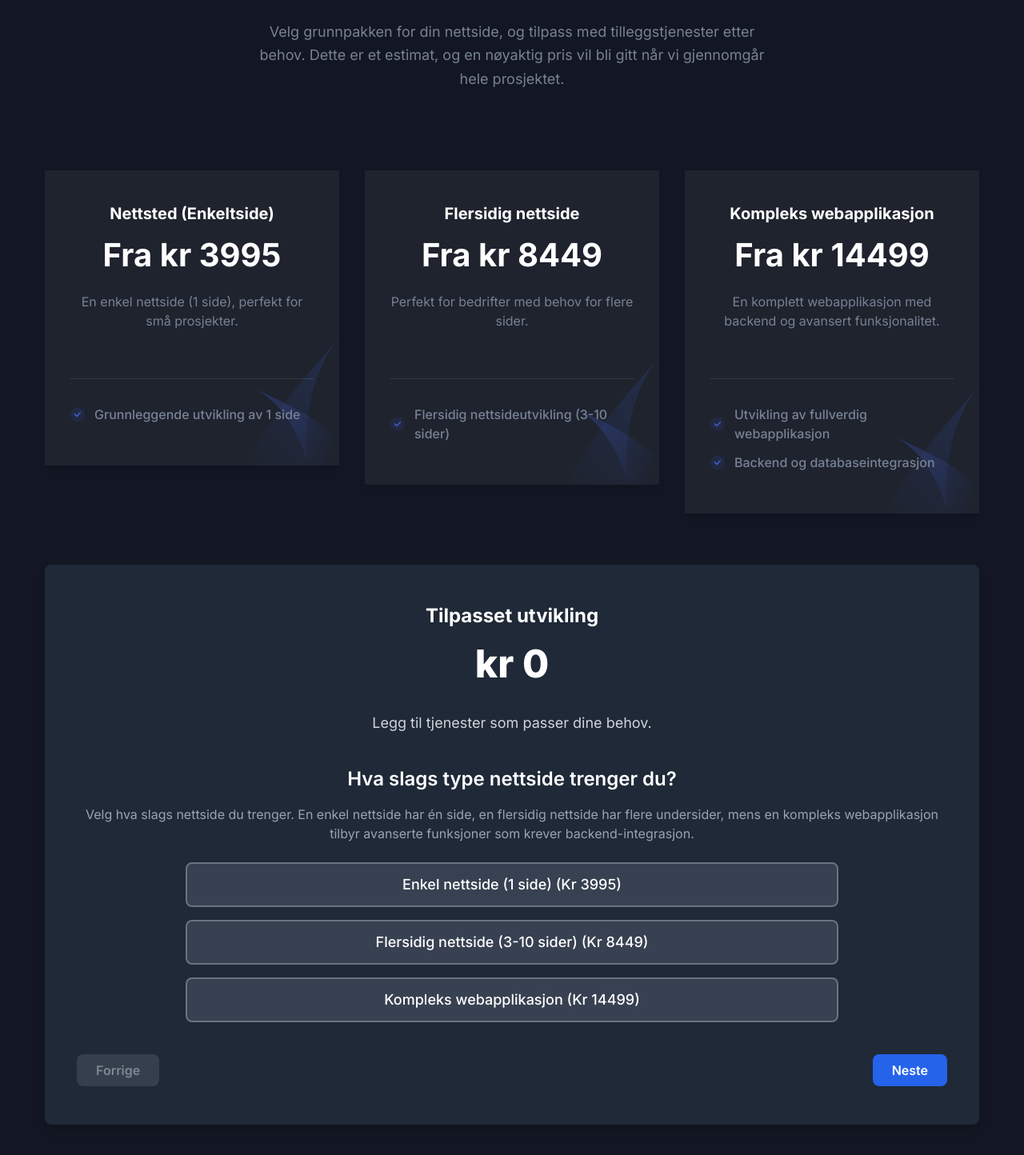
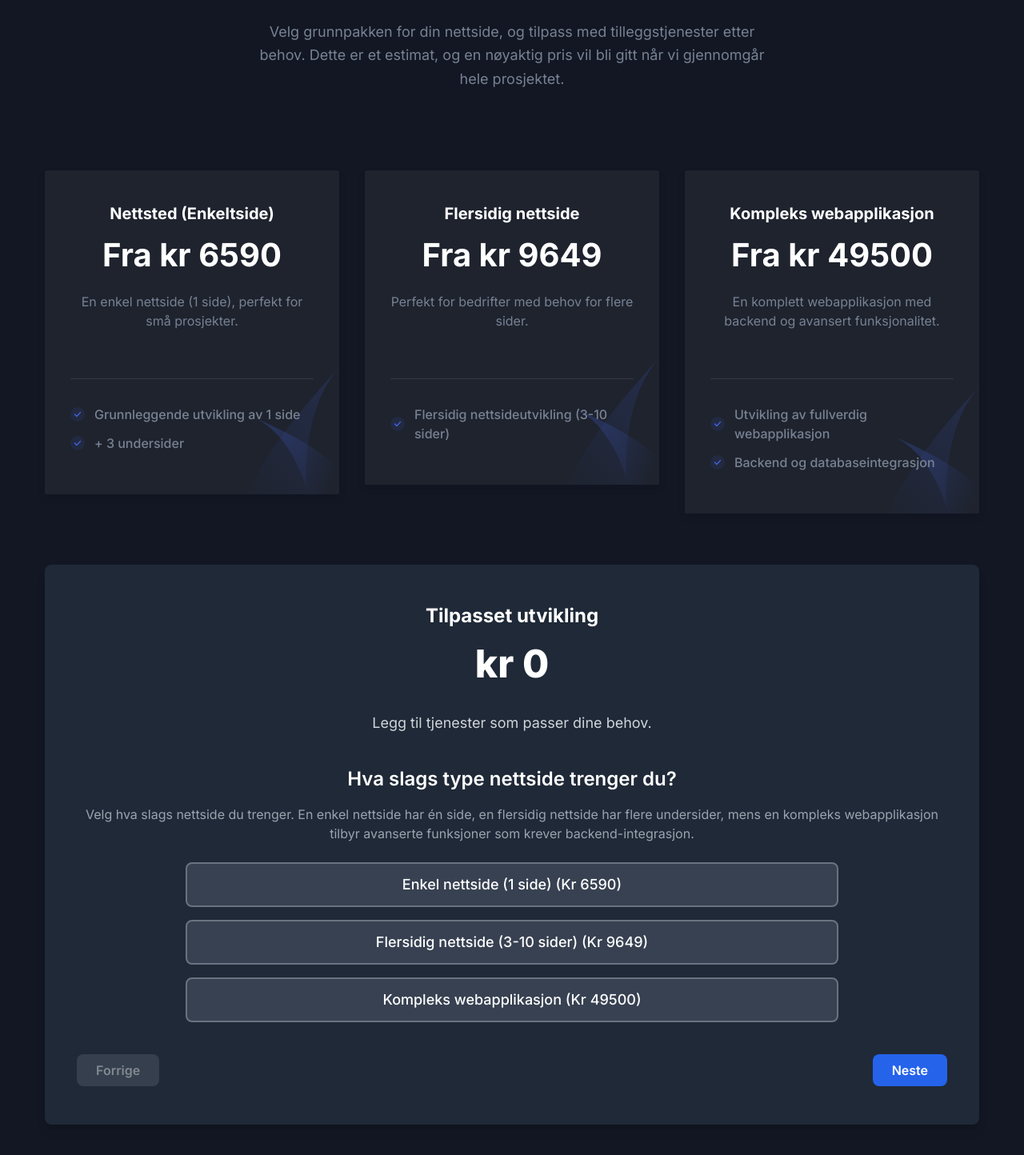
Before and after one commit to PolarCodeSolutions/polarCS-website-react, a Next.js app: page / in a window 1280 px wide. Shown: the part 3909-5353 px from the top of the page at 80% size. Built offline with nearby package versions, Linux system fonts and the light colour scheme.

Commit message:
pricing update (#34)

```diff
--- a/src/components/Pricing/DynamicPricingBox.tsx
+++ b/src/components/Pricing/DynamicPricingBox.tsx
@@ -19,24 +19,24 @@ const DynamicPricingBox = ({
   services: Service[];
 }) => {
   const [currentStep, setCurrentStep] = useState(0);
-  const [selectedOptions, setSelectedOptions] = useState<number[]>([]);
+  const [selectedOptions, setSelectedOptions] = useState<{ [key: number]: { price: number, text: string } }>({});
   const [summary, setSummary] = useState<string[]>([]);
 
-  const handleOptionChange = (price: number, text: string) => {
-    const updatedOptions = [...selectedOptions];
-    updatedOptions[currentStep] = price;
+  const handleOptionChange = (questionIndex: number, price: number, text: string) => {
+    const updatedOptions = { ...selectedOptions, [questionIndex]: { price, text } };
     setSelectedOptions(updatedOptions);
 
     const updatedSummary = [...summary];
-    updatedSummary[currentStep] = `${services[currentStep]?.question}: ${text} (Kr ${price})`;
+    updatedSummary[questionIndex] = `${services[questionIndex]?.question}: ${text} (Kr ${price})`;
     setSummary(updatedSummary);
 
+    // Automatiserer overgang til neste steg etter at et alternativ er valgt
     setTimeout(() => handleNextStep(), 500);
   };
 
   const calculateTotalPrice = () => {
-    const totalSelectedPrices = selectedOptions.reduce(
-      (total, price) => total + (price || 0),
+    const totalSelectedPrices = Object.values(selectedOptions).reduce(
+      (total, option) => total + (option?.price || 0),
       0
     );
     return Math.round(basePrice + totalSelectedPrices);
@@ -55,7 +55,7 @@ const DynamicPricingBox = ({
   };
 
   const resetSurvey = () => {
-    setSelectedOptions([]);
+    setSelectedOptions({});
     setSummary([]);
     setCurrentStep(0);
   };
@@ -95,9 +95,9 @@ const DynamicPricingBox = ({
               {services[currentStep].options.map((option, index) => (
                 <button
                   key={index}
-                  onClick={() => handleOptionChange(option.price, option.text)}
+                  onClick={() => handleOptionChange(currentStep, option.price, option.text)}
                   className={`w-3/4 px-6 py-3 text-lg rounded-lg border-2 font-medium transition ${
-                    selectedOptions[currentStep] === option.price
+                    selectedOptions[currentStep]?.price === option.price
                       ? 'bg-blue-600 text-white border-blue-600'
                       : 'bg-white text-dark dark:bg-gray-700 dark:text-white border-gray-300 dark:border-gray-500 hover:bg-gray-100 dark:hover:bg-gray-600'
                   }`}
--- a/src/components/Pricing/index.tsx
+++ b/src/components/Pricing/index.tsx
@@ -12,22 +12,22 @@ type Service = {
 };
 
 const Pricing = () => {
-  // Tjenester for spørsmål i DynamicPricingBox, med forklaringer
+  // Oppdaterte priser for spørsmål i DynamicPricingBox, med forklaringer
   const questionServices: Service[] = [
     {
       question: "Hva slags type nettside trenger du?",
       explanation: "Velg hva slags nettside du trenger. En enkel nettside har én side, en flersidig nettside har flere undersider, mens en kompleks webapplikasjon tilbyr avanserte funksjoner som krever backend-integrasjon.",
       options: [
-        { text: "Enkel nettside (1 side)", price: 3995 },
-        { text: "Flersidig nettside (3-10 sider)", price: 8449 },
-        { text: "Kompleks webapplikasjon", price: 14499 }
+        { text: "Enkel nettside (1 side)", price: 6590 },
+        { text: "Flersidig nettside (3-10 sider)", price: 9649 },
+        { text: "Kompleks webapplikasjon", price: 49500 }
       ]
     },
     {
       question: "Trenger du responsivt design?",
       explanation: "Responsivt design gjør at nettsiden fungerer godt på alle enheter, inkludert mobiltelefoner og nettbrett. Hvis du bare trenger en desktop-versjon, kan du velge bort dette.",
       options: [
-        { text: "Ja, mobil og nettbrettoptimalisert", price: 1200 },
+        { text: "Ja, mobil og nettbrettoptimalisert", price: 2199 },
         { text: "Nei, kun desktop", price: 0 }
       ]
     },
@@ -35,7 +35,7 @@ const Pricing = () => {
       question: "Vil du ha SEO-optimalisering?",
       explanation: "SEO (søkemotoroptimalisering) hjelper nettsiden din med å bli funnet i søkemotorer som Google, ved å forbedre synligheten din på nettet.",
       options: [
-        { text: "Ja", price: 1800 },
+        { text: "Ja", price: 3995 },
         { text: "Nei", price: 0 }
       ]
     },
@@ -43,7 +43,7 @@ const Pricing = () => {
       question: "Skal nettsiden ha sosiale medier-integrering?",
       explanation: "Integrering med sosiale medier gjør det enkelt for brukerne dine å dele og interagere med innhold fra nettsiden direkte på sosiale plattformer.",
       options: [
-        { text: "Ja, med full integrasjon", price: 1200 },
+        { text: "Ja, med full integrasjon", price: 3299 },
         { text: "Nei", price: 0 }
       ]
     },
@@ -51,13 +51,13 @@ const Pricing = () => {
       question: "Trenger du skreddersydd design og brukeropplevelse (UI/UX)?",
       explanation: "Skreddersydd design og brukeropplevelse gir deg en unik og personlig tilpasset nettside, designet spesielt for din merkevare og målgruppe.",
       options: [
-        { text: "Ja, med tilpasset design", price: 2500 },
+        { text: "Ja, med tilpasset design", price: 4999 },
         { text: "Nei, en enkel mal", price: 0 }
       ]
     },
     {
-      question: "Vil du ha vedlikehold og support etter lansering?",
-      explanation: "Vedlikehold og support sørger for at nettsiden din holdes oppdatert, sikker, og får hjelp ved eventuelle problemer i opptil 12 måneder etter lansering.",
+      question: "Vil du ha hosting, vedlikehold og support etter lansering?",
+      explanation: "Hosting med vedlikehold og support sørger for at nettsiden din holdes oppdatert, sikker, og får hjelp ved eventuelle problemer i opptil 12 måneder etter lansering.",
       options: [
         { text: "Ja, med 12 måneders support", price: 2200 },
         { text: "Nei, bare utvikling", price: 0 }
@@ -67,10 +67,10 @@ const Pricing = () => {
       question: "Trenger du spesifikke funksjoner på nettsiden?",
       explanation: "Noen nettsider krever spesialfunksjoner som e-handelsløsninger, bookingsystemer, blogger, eller brukerautentisering. Velg det du trenger her.",
       options: [
-        { text: "E-handel", price: 10000 },
-        { text: "Kalender- og bookingsystem", price: 8000 },
-        { text: "Blogg", price: 3000 },
-        { text: "Brukerautentisering", price: 6000 },
+        { text: "E-handel", price: 22399 },
+        { text: "Kalender- og bookingsystem", price: 15499 },
+        { text: "Blogg", price: 14499 },
+        { text: "Brukerautentisering", price: 9449 },
         { text: "Nei", price: 0 }
       ]
     },
@@ -90,15 +90,16 @@ const Pricing = () => {
         <div className="grid grid-cols-1 gap-x-8 gap-y-10 md:grid-cols-2 lg:grid-cols-3">
           <PricingBox
             packageName="Nettsted (Enkeltside)"
-            price="3995"
+            price="6590"
             subtitle="En enkel nettside (1 side), perfekt for små prosjekter."
           >
             <OfferList text="Grunnleggende utvikling av 1 side" status="active" />
+            <OfferList text="+ 3 undersider" status="active" />
           </PricingBox>
 
           <PricingBox
             packageName="Flersidig nettside"
-            price="8449"
+            price="9649"
             subtitle="Perfekt for bedrifter med behov for flere sider."
           >
             <OfferList text="Flersidig nettsideutvikling (3-10 sider)" status="active" />
@@ -106,7 +107,7 @@ const Pricing = () => {
 
           <PricingBox
             packageName="Kompleks webapplikasjon"
-            price="14499"
+            price="49500"
             subtitle="En komplett webapplikasjon med backend og avansert funksjonalitet."
           >
             <OfferList text="Utvikling av fullverdig webapplikasjon" status="active" />
```
